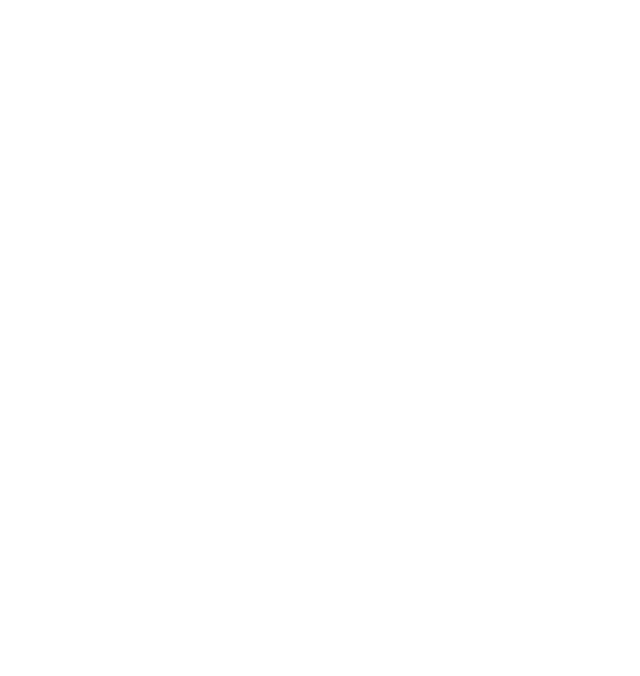
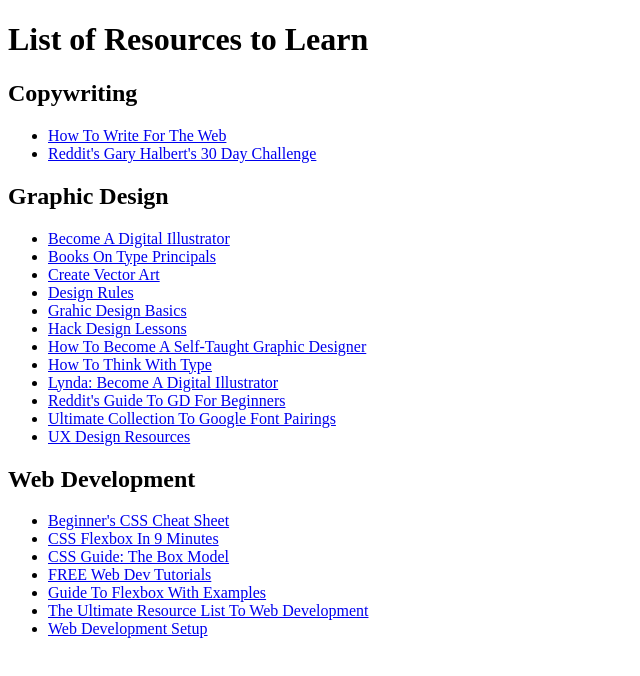
Before and after one commit to FastlaneG/resources-to-learn, a plain HTML site: page index.html in a window 1280 px wide. Shown: the whole page, without its empty margins (0-640 px from the left). Drawn offline with Linux system fonts and the light colour scheme.

Commit message:
Add final html draft

```diff
--- a/index.html
+++ b/index.html
@@ -2,23 +2,60 @@
 <html lang="en" dir="ltr">
   <head>
     <meta charset="utf-8">
-    <title>Study These Resources</title>
+    <title>Study These</title>
     <link rel="stylesheet" href="css/style.css">
   </head>
+
   <body>
-    <div class="">
-      <h1></h1>
-      <p></p>
+
+<!-- head section -->
+    <head>
+      <h1>List of Resources to Learn</h1>
+    </head>
+
+<!-- section 1 -->
+
+    <div class="#">
+      <h2>Copywriting</h2>
+        <ul>
+          <li><a href="https://www.open2study.com/courses/writing-for-the-web" target="_blank">How To Write For The Web</a></li>
+          <li><a href="https://www.reddit.com/r/copywriting/comments/9siaoe/gary_halberts_30day_challenge/?st=JO3HRFZR&sh=08d57b25" target="_blank">Reddit's Gary Halbert's 30 Day Challenge</a></li>
+        </ul>
     </div>
 
-    <div class="">
-      <h2></h2>
-      <p></p>
+<!-- section 2 -->
+
+    <div class="#">
+      <h2>Graphic Design</h2>
+        <ul>
+          <li><a href="https://www.linkedin.com/learning/paths/become-a-digital-illustrator" target="_blank">Become A Digital Illustrator</a></li>
+          <li><a href="https://i.imgur.com/GpB0Gbc.jpg" target="_blank">Books On Type Principals</a></li>
+          <li><a href="https://www.creativebloq.com/graphic-design/how-create-vector-art-2131975" target="_blank">Create Vector Art</a></li>
+          <li><a href="https://www.canva.com/learn/design-rules/" target="_blank">Design Rules</a></li>
+          <li><a href="https://www.amazon.com/Graphic-Design-Basics-Revised-Expanded-ebook/dp/B010U9BT64/ref=tmm_kin_swatch_0?_encoding=UTF8&qid=1541371353&sr=8-1-spons" target="_blank">Grahic Design Basics</a></li>
+          <li><a href="https://hackdesign.org/lessons101" target="_blank">Hack Design Lessons</a></li>
+          <li><a href="https://www.dananicoledesigns.com/become-a-graphic-designer-without-going-to-school/" target="_blank">How To Become A Self-Taught Graphic Designer</a></li>
+          <li><a href="https://www.amazon.com/Thinking-Type-2nd-revised-expanded/dp/1568989695/ref=sr_1_1_sspa?ie=UTF8&qid=1541371498&sr=8-1-spons&keywords=thinking+with+type&psc=1" target="_blank">How To Think With Type</a></li>
+          <li><a href="https://www.lynda.com/learning-paths/Design/become-a-digital-illustrator" target="_blank">Lynda: Become A Digital Illustrator</a></li>
+          <li><a href="https://www.reddit.com/r/graphic_design/comments/1x70yu/graphic_design_for_beginners/?st=JO3H80PG&sh=eb2d61d9" target="_blank">Reddit's Guide To GD For Beginners</a></li>
+          <li><a href="https://www.reliablepsd.com/ultimate-google-font-pairings/" target="_blank">Ultimate Collection To Google Font Pairings</a></li>
+          <li><a href="https://www.mockplus.com/blog/post/ux-design-resources" target="_blank">UX Design Resources</a></li>
+        </ul>
     </div>
 
-    <div class="">
-      <h2></h2>
-      <p></p>
+<!-- section 3 -->
+
+    <div class="#">
+      <h2>Web Development</h2>
+        <ul>
+          <li><a href="https://www.reddit.com/r/web_design/comments/9ofpsk/beginners_essential_css_cheat_sheet/?st=JO3HB4DL&sh=9d2361e9" target="_blank">Beginner's CSS Cheat Sheet</a></li>
+          <li><a href="https://www.reddit.com/r/webdev/comments/8mpr5o/everything_you_need_to_know_about_css_flexbox_in/?st=JO3ID33K&sh=21897ed0" target="_blank">CSS Flexbox In 9 Minutes</a></li>
+          <li><a href="https://www.reddit.com/r/web_design/comments/6944mh/beginner_tutorial_the_css_box_model/?st=JO3ICSUA&sh=6626d58f" target="_blank">CSS Guide: The Box Model</a></li>
+          <li><a href="https://www.reddit.com/r/webdev/comments/8sumel/free_web_development_tutorials_for_those_who_are/?st=JO3I6MJ5&sh=4c9d6fb8" target="_blank">FREE Web Dev Tutorials</a></li>
+          <li><a href="https://medium.freecodecamp.org/the-ultimate-guide-to-flexbox-learning-through-examples-8c90248d4676?gi=fbb210e27723" target="_blank">Guide To Flexbox With Examples</a></li>
+          <li><a href="https://www.frontendmentor.io/resources" target="_blank">The Ultimate Resource List To Web Development</a></li>
+          <li><a href="https://www.taniarascia.com/my-front-end-web-development-setup/" target="_blank">Web Development Setup</a></li>
+        </ul>
     </div>
   </body>
 </html>
```
